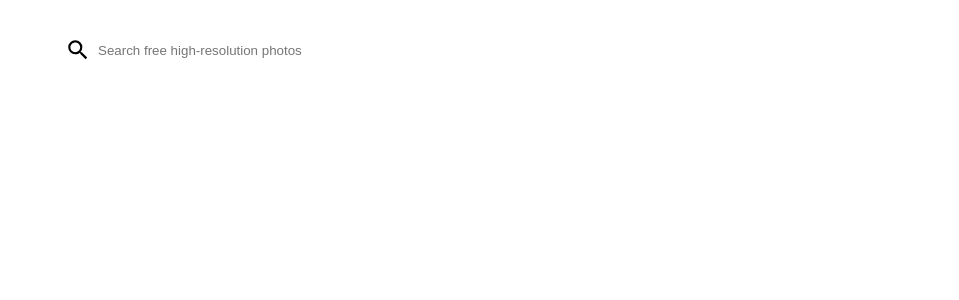
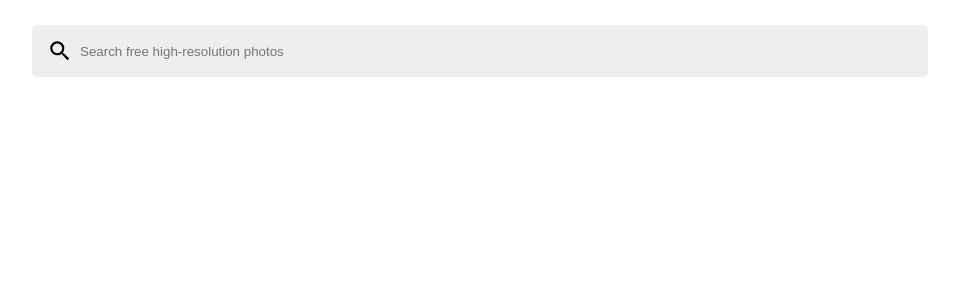
Before and after one commit to jaroslaw-witowski/copysplash, a React (Create React App) app in the folder frontend/: page /searchresults in a window 1280 px wide. Shown: the top 300 px of the page, without its empty margins (160-1119 px from the left). Built offline with nearby package versions, Linux system fonts and the light colour scheme.

Commit message:
4-search-result-page: Created main-page. Modified searchbar style for mpage. Added tag tracking

```diff
--- a/frontend/src/app/App.tsx
+++ b/frontend/src/app/App.tsx
@@ -1,12 +1,13 @@
 import "./App.css";
 import { useState } from "react";
-import LandingPage from "../components/landingpage/LandingPage";
-import { BrowserRouter as Router, Switch, Route } from "react-router-dom";
-import ImageGallery from "../components/imagegallery/ImageGallery";
+import LandingPage from "../components/p_landingpage/LandingPage";
+import { BrowserRouter as Router, Route } from "react-router-dom";
+import MainPage from "../components/p_mainpage/MainPage";
 
 const App: React.FC = () => {
-  const [imageGallery, setImageGallery] = useState([]);
-  const [searchValue, setSearchValue] = useState("");
+  const [imageGallery, setImageGallery] = useState<{}[]>([]);
+  const [searchValue, setSearchValue] = useState<string>("");
+  const [displaySearchedValue, setDisplaySearchedValue] = useState<string>("");
 
   return (
     <div className="App">
@@ -16,14 +17,17 @@ const App: React.FC = () => {
             searchValue={searchValue}
             setSearchValue={setSearchValue}
             setImageGallery={setImageGallery}
+            setDisplaySearchedValue={setDisplaySearchedValue}
           />
         </Route>
         <Route path="/searchresults">
-          <ImageGallery
+          <MainPage
             imageGallery={imageGallery}
             setImageGallery={setImageGallery}
             searchValue={searchValue}
             setSearchValue={setSearchValue}
+            displaySearchedValue={displaySearchedValue}
+            setDisplaySearchedValue={setDisplaySearchedValue}
           />
         </Route>
       </Router>
--- a/frontend/src/components/imagegallery/ImageGallery.tsx
+++ b/frontend/src/components/imagegallery/ImageGallery.tsx
@@ -1,20 +1,8 @@
 import "./imagegallery.css";
-import Searchbar from "../searchbar/Searchbar";
 
-const ImageGallery: React.FC<any> = ({
-  imageGallery,
-  setImageGallery,
-  searchValue,
-  setSearchValue,
-}) => {
+const ImageGallery: React.FC<any> = ({ imageGallery }) => {
   return (
     <div className="masonry-wrapper">
-      <Searchbar
-        imageGallery={imageGallery}
-        setImageGallery={setImageGallery}
-        searchValue={searchValue}
-        setSearchValue={setSearchValue}
-      />
       <div className="masonry">
         {imageGallery.map((image: any) => {
           return (
--- a/frontend/src/components/imagegallery/imagegallery.css
+++ b/frontend/src/components/imagegallery/imagegallery.css
@@ -1,10 +1,9 @@
 .masonry-wrapper {
-  padding: 1.5em;
+  width: 100%;
   max-width: 1280px;
-  margin: auto;
+  margin: 0 auto;
 }
 .masonry {
-  margin-top: 30px;
   columns: 1;
   column-gap: 20px;
 }
@@ -13,22 +12,19 @@
   vertical-align: top;
   margin-bottom: 20px;
 }
-@media only screen and (max-width: 1284px) and (min-width: 840px) {
+@media only screen and (max-width: 1023px) and (min-width: 768px) {
   .masonry {
     columns: 2;
   }
-
-  .masonry-wrapper {
-    max-width: 860px;
-  }
 }
-@media only screen and (min-width: 1284px) {
+@media only screen and (min-width: 1024px) {
   .masonry {
     columns: 3;
   }
 }
 .masonry-content {
   border-radius: 2px;
+  width: 100%;
 }
 .image-gallery-link {
   filter: drop-shadow(0px 0px 3px rgba(0, 0, 0, 0.3));
--- a/frontend/src/components/landingpage/LandingPage.tsx
+++ b/frontend/src/components/p_landingpage/LandingPage.tsx
@@ -5,16 +5,17 @@ const LandingPage: React.FC<any> = ({
   setImageGallery,
   setSearchValue,
   searchValue,
+  setDisplaySearchedValue
 }) => {
   return (
-    <main id="main-section">
-      <div className="main-page">
-        <h1 className="main-page-header">Copysplash</h1>
-        <div className="main-page-content">
-          <p className="main-page-content-text text-part1">
+    <div id="landing-page">
+      <section className="landing-page">
+        <h1 className="landing-page-header">Copysplash</h1>
+        <main className="landing-page-content">
+          <p className="landing-page-content-text text-part1">
             The internet’s source of{" "}
             <a
-              className="main-page-content-link"
+              className="landing-page-content-link"
               target="/"
               href="https://unsplash.com/"
             >
@@ -22,17 +23,18 @@ const LandingPage: React.FC<any> = ({
             </a>
             .
           </p>
-          <p className="main-page-content-text text-part2">
+          <p className="landing-page-content-text text-part2">
             Powered by creators everywhere
           </p>
-        </div>
+        </main>
         <Searchbar
           searchValue={searchValue}
           setSearchValue={setSearchValue}
           setImageGallery={setImageGallery}
+          setDisplaySearchedValue={setDisplaySearchedValue}
         />
-      </div>
-    </main>
+      </section>
+    </div>
   );
 };
 
--- a/frontend/src/components/landingpage/landingPage.css
+++ b/frontend/src/components/p_landingpage/landingPage.css
@@ -1,4 +1,4 @@
-#main-section {
+#landing-page {
     margin: 0;
     padding: 0;
     color: white;
@@ -13,7 +13,7 @@
     background-size: cover;
 }
 
-.main-page {
+.landing-page {
     margin: 0 auto;
     display: flex;
     flex-direction: column;
@@ -24,7 +24,7 @@
 }
 
 
-.main-page-content {
+.landing-page-content {
     margin: 20px 0px;
     display: flex;
     flex-direction: column;
@@ -34,17 +34,17 @@
     font-weight: 400;
 }
 
-.main-page-header {
+.landing-page-header {
     margin: 0;
     font-weight: 700;
     font-size: 46px;
 }
 
 
-.main-page-content-text {
+.landing-page-content-text {
     margin: 0;
 }
 
-.main-page-content-link {
+.landing-page-content-link {
     color: white;
 }
--- /dev/null
+++ b/frontend/src/components/p_mainpage/MainPage.tsx
@@ -0,0 +1,31 @@
+import Searchbar from "../searchbar/Searchbar";
+import ImageGallery from "../imagegallery/ImageGallery";
+import "./mainpage.css";
+
+const MainPage: React.FC<any> = ({
+  imageGallery,
+  setImageGallery,
+  searchValue,
+  setSearchValue,
+  displaySearchedValue,
+  setDisplaySearchedValue,
+}) => {
+  return (
+    <div id="main-page">
+      <Searchbar
+        setImageGallery={setImageGallery}
+        searchValue={searchValue}
+        setSearchValue={setSearchValue}
+        setDisplaySearchedValue={setDisplaySearchedValue}
+        addictionalClassName='main-page-searchbar'
+      />
+      <p className="main-page-search-tag">
+        {displaySearchedValue.charAt(0).toUpperCase() +
+          displaySearchedValue.slice(1).toLowerCase()}
+      </p>
+      <ImageGallery imageGallery={imageGallery} />
+    </div>
+  );
+};
+
+export default MainPage;
--- /dev/null
+++ b/frontend/src/components/p_mainpage/mainpage.css
@@ -0,0 +1,19 @@
+#main-page {
+  margin: 0 auto;
+  max-width: 1280px;
+  width: 70%;
+  display: flex;
+  flex-direction: column;
+  justify-content: center;
+  align-items: flex-start;
+}
+
+.main-page-search-tag {
+  margin: 0;
+  padding: 60px 12px 72px 12px;
+  font-size: 46px;
+  font-weight: 700;
+  display: flex;
+  justify-content: flex-start;
+  align-items: center;
+}
--- a/frontend/src/components/searchbar/Searchbar.tsx
+++ b/frontend/src/components/searchbar/Searchbar.tsx
@@ -1,4 +1,4 @@
-import React, { useState } from "react";
+import React, { useState, Dispatch, SetStateAction, CSSProperties } from "react";
 import { useHistory } from "react-router-dom";
 import "./searchbar.css";
 import axios from "axios";
@@ -15,10 +15,20 @@ import closeIcon from "../../assets/closeicon.svg";
 type InputEvent = React.ChangeEvent<HTMLInputElement>;
 type SubmitEvent = React.FormEvent<HTMLButtonElement>;
 
-const Searchbar: React.FC<any> = ({
+interface SearchbarProps {
+  setImageGallery: Dispatch<SetStateAction<{}[]>>,
+  setSearchValue: Dispatch<SetStateAction<string>>,
+  searchValue: string,
+  setDisplaySearchedValue?: Dispatch<SetStateAction<string>>,
+  addictionalClassName?: string,
+}
+
+const Searchbar: React.FC <SearchbarProps>= ({
   setImageGallery,
   setSearchValue,
   searchValue,
+  setDisplaySearchedValue,
+  addictionalClassName
 }) => {
   const history = useHistory();
 
@@ -26,6 +36,7 @@ const Searchbar: React.FC<any> = ({
     searchbarPlaceholder,
     searchbarInputMaxLenght,
   } = searchbarInputSettings;
+
 
   const [dynamicStyleChange, setDynamicStyleChange] = useState(
     emptySearchBarStyle
@@ -49,11 +60,15 @@ const Searchbar: React.FC<any> = ({
     if(searchValue.length!==0){
       history.push("/searchresults");
     }
+
+    if(setDisplaySearchedValue) {
+      setDisplaySearchedValue(searchValue);
+    }
   };
 
   return (
     <>
-      <form id="searchbar">
+      <form id="searchbar" className={addictionalClassName}>
         <button
           onClick={handleSubmit}
           className="searchbar-submit-button"
--- a/frontend/src/components/searchbar/searchbar.css
+++ b/frontend/src/components/searchbar/searchbar.css
@@ -49,3 +49,23 @@
     height: 25%;
     border-left: 1px solid silver;
   }
+
+  .main-page-searchbar {
+    margin-top: 25px;
+  }
+
+  .main-page-searchbar .searchbar-submit-button {
+    background: rgb(238, 238, 238);
+  }
+
+  .main-page-searchbar #searchbar-input[type='text']{
+  background: rgb(238, 238, 238) !important;
+  }
+
+  .main-page-searchbar .searchbar-reset-button {
+    background: rgb(238, 238, 238)
+  }
+
+  .main-page-searchbar .searchbar-submit-button:focus-within {
+    background: rgb(255, 255, 255)
+  }
--- a/frontend/src/index.css
+++ b/frontend/src/index.css
@@ -1,6 +1,3 @@
-:root {
-  --backgroundURL: white;
-}
 
 body {
   margin: 0;
```
